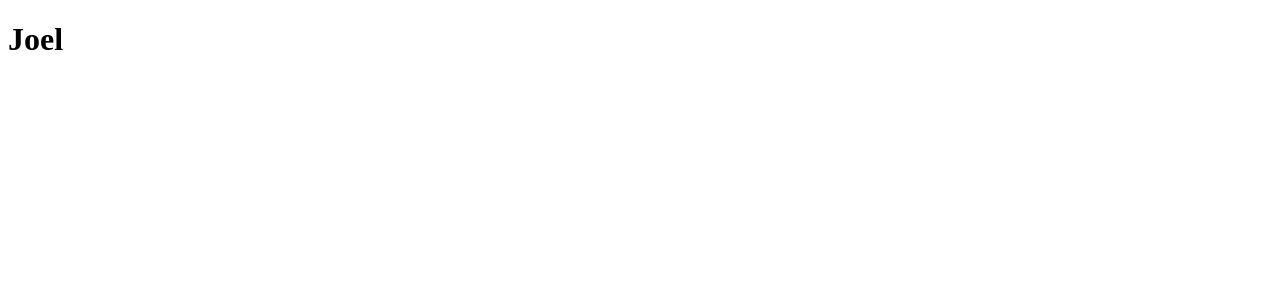
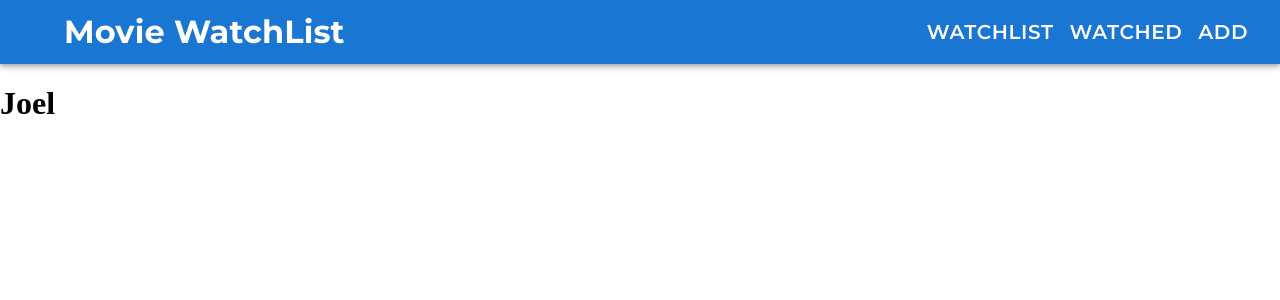
Before and after one commit to JoelAngels/Movie-Watchlist, a React (Create React App) app: page / in a window 1280 px wide. Shown: the top 300 px of the page. Built offline with nearby package versions, Linux system fonts and the light colour scheme.

Commit message:
styled initiated

```diff
--- a/src/App.css
+++ b/src/App.css
@@ -1,5 +1,4 @@
 body {
-  font-family: "Montserrat", sans-serif;
   padding: 0;
   margin: 0;
 }
@@ -9,3 +8,28 @@ body {
 *:after {
   box-sizing: border-box;
 }
+
+header a {
+  color: #fff;
+  font-size: 1.25rem;
+  text-decoration: none;
+  font-family: "Montserrat", sans-serif;
+
+  transition: all 0.3s ease;
+}
+
+header a:hover {
+  opacity: 0.7;
+}
+
+header .nav-links {
+  padding: 0;
+  margin: 0;
+  list-style: none;
+  display: flex;
+  align-items: center;
+}
+
+Button {
+  font-family: "Montserrat", sans-serif;
+}
--- a/src/App.js
+++ b/src/App.js
@@ -3,10 +3,13 @@ import { BrowserRouter, Routes, Route } from "react-router-dom";
 import AddMovie from "./features/addMovie";
 import WatchListMovies from "./features/watchListMovies";
 import WatchedMovies from "./features/watchedMovies";
+import Header from "./components/Header";
+import "./App.css";
 
 function App() {
   return (
     <BrowserRouter>
+      <Header />
       <Routes>
         <Route path="/" element={<WatchListMovies />} />
         <Route path="/watched" element={<WatchedMovies />} />
--- /dev/null
+++ b/src/components/Header.js
@@ -0,0 +1,74 @@
+import React from "react";
+import { Link } from "react-router-dom";
+import AppBar from "@mui/material/AppBar";
+import Box from "@mui/material/Box";
+import Toolbar from "@mui/material/Toolbar";
+import Typography from "@mui/material/Typography";
+import Button from "@mui/material/Button";
+
+const Header = () => {
+  return (
+    <>
+      <Box sx={{ flexGrow: 1 }}>
+        <AppBar position="static">
+          <Toolbar>
+            <Typography
+              style={{ fontWeight: "700", marginLeft: "40px" }}
+              sx={{ flexGrow: 1 }}
+            >
+              <Link to="/" style={{ fontSize: "32px" }}>
+                Movie WatchList
+              </Link>
+            </Typography>
+
+            {/* First Link */}
+            <Link to="/">
+              <Button
+                color="inherit"
+                font-family
+                style={{
+                  fontWeight: "600",
+                  fontSize: "20px",
+                  fontFamily: "Montserrat, sans-serif",
+                }}
+              >
+                WatchList
+              </Button>
+            </Link>
+
+            {/* Second Link */}
+
+            <Link to="/watched">
+              <Button
+                color="inherit"
+                style={{
+                  fontWeight: "600",
+                  fontSize: "20px",
+                  fontFamily: "Montserrat, sans-serif",
+                }}
+              >
+                Watched
+              </Button>
+            </Link>
+
+            {/* Third Link */}
+            <Link to="/addMovie">
+              <Button
+                color="inherit"
+                style={{
+                  fontWeight: "600",
+                  fontSize: "20px",
+                  fontFamily: "Montserrat, sans-serif",
+                }}
+              >
+                Add
+              </Button>
+            </Link>
+          </Toolbar>
+        </AppBar>
+      </Box>
+    </>
+  );
+};
+
+export default Header;
```
